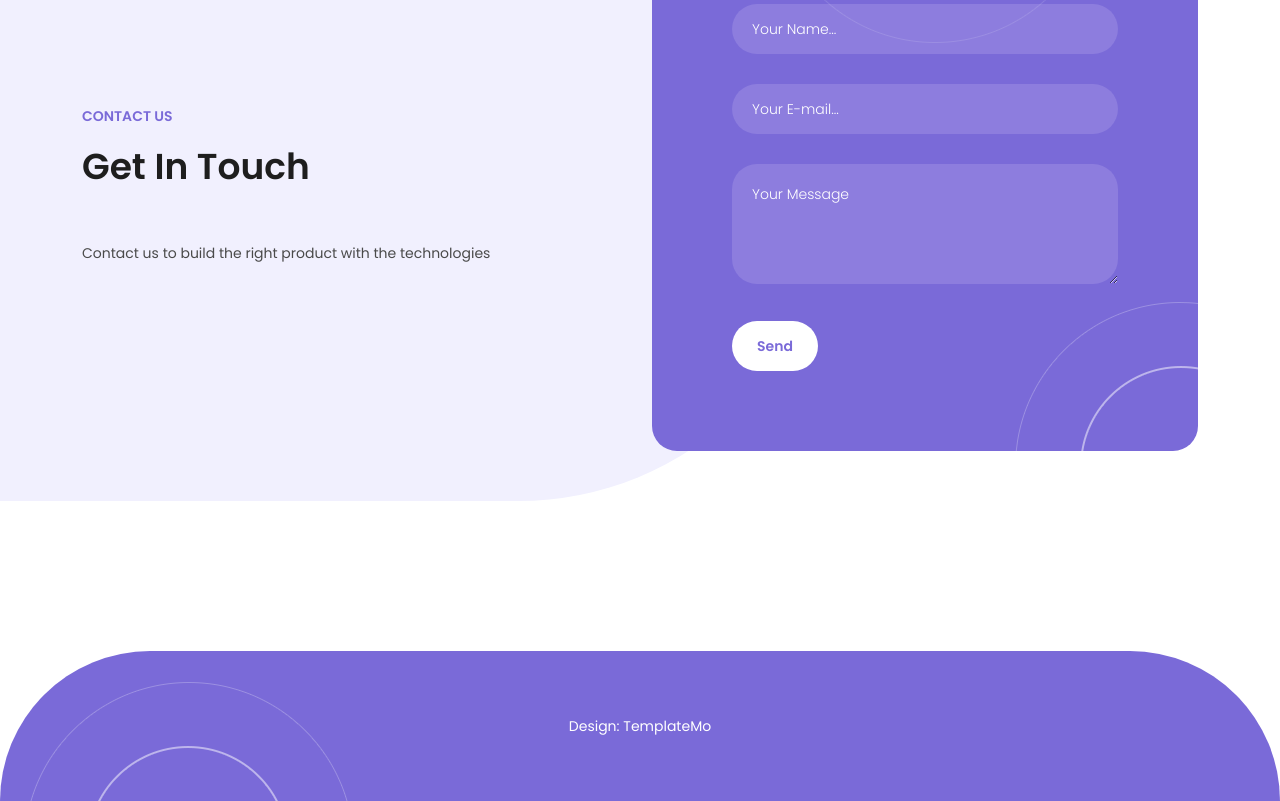
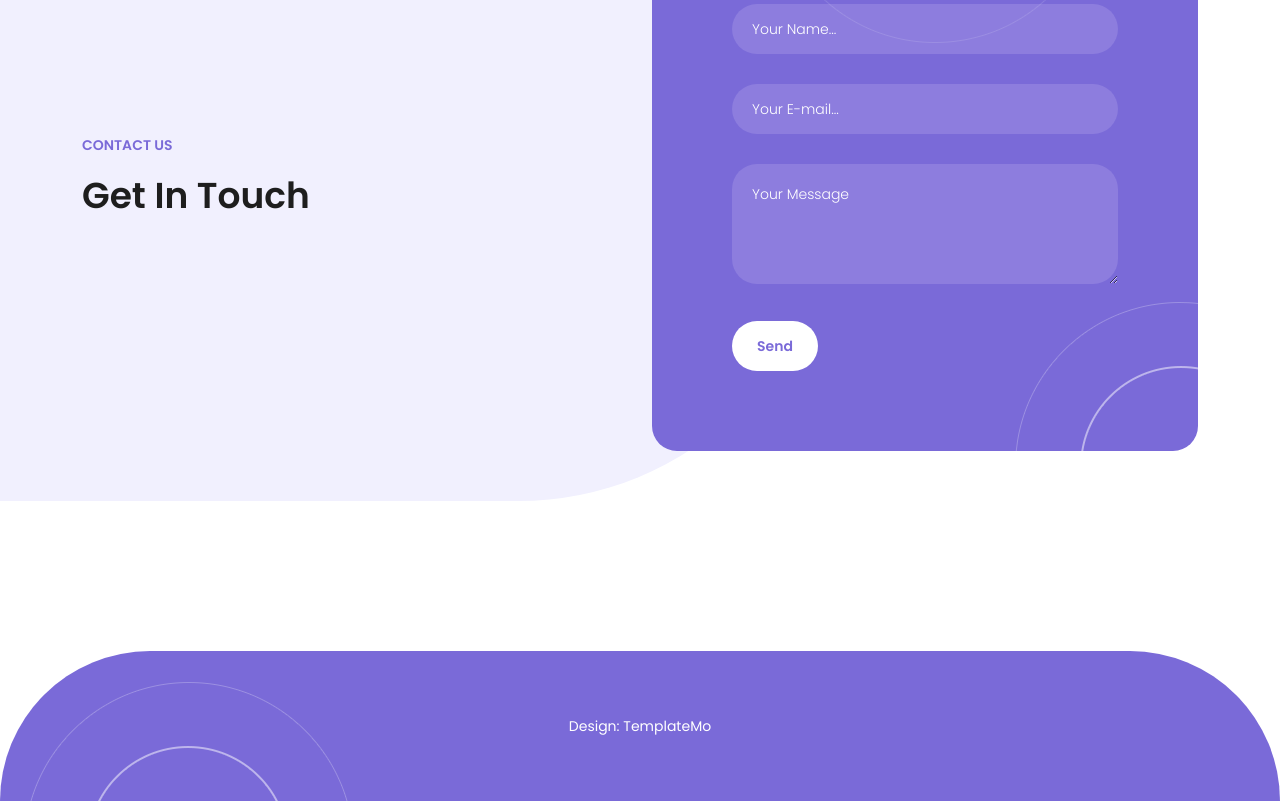
Before and after one commit to jamcreencia/jrcwebservicesltd, a plain HTML site: page index.html in a window 1280 px wide. Shown: the part 1842-2643 px from the top of the page. Drawn offline with nearby package versions, Linux system fonts and the light colour scheme.

Commit message:
Update contact

```diff
--- a/index.html
+++ b/index.html
@@ -165,7 +165,6 @@ https://templatemo.com/tm-586-scholar
 						<div class="section-heading">
 							<h6>Contact Us</h6>
 							<h2>Get in touch</h2>
-							<p>Contact us to build the right product with the technologies</p>
 						</div>
 					</div>
 					<div class="col-lg-6">
```
